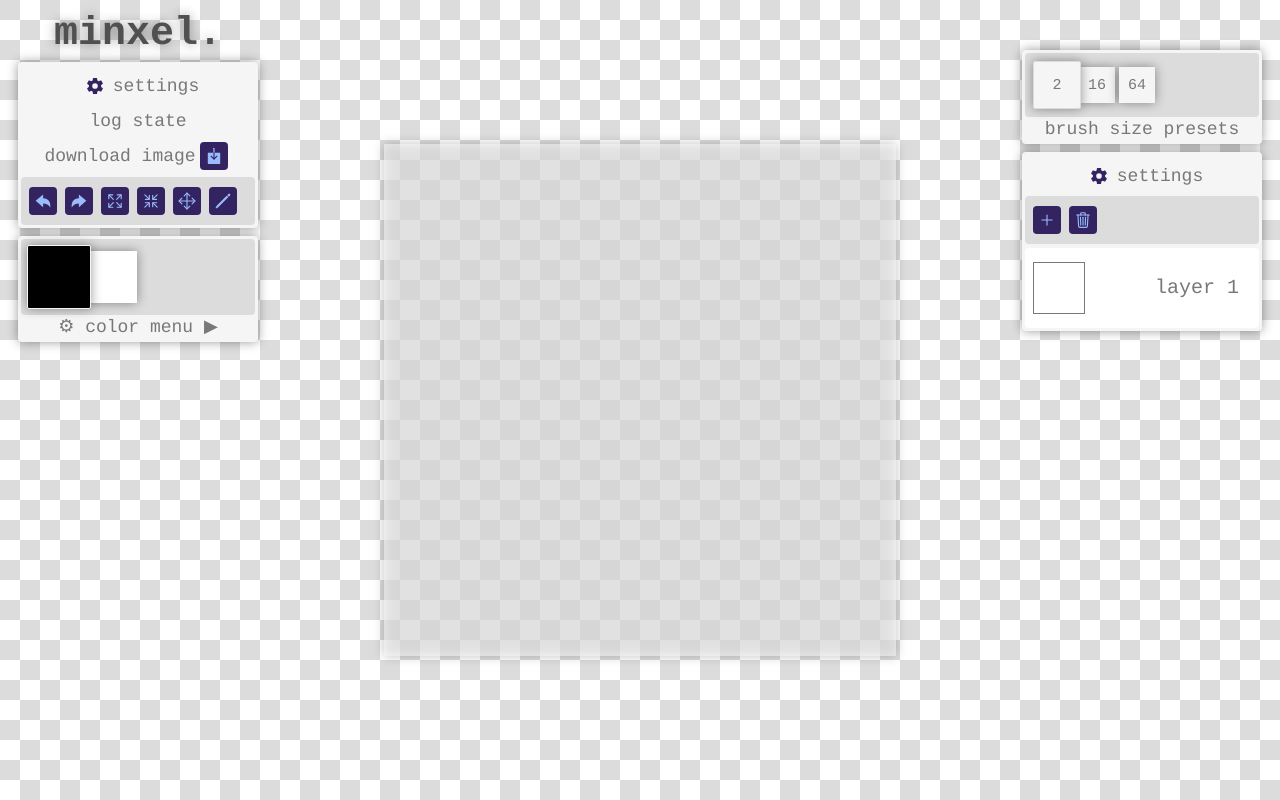
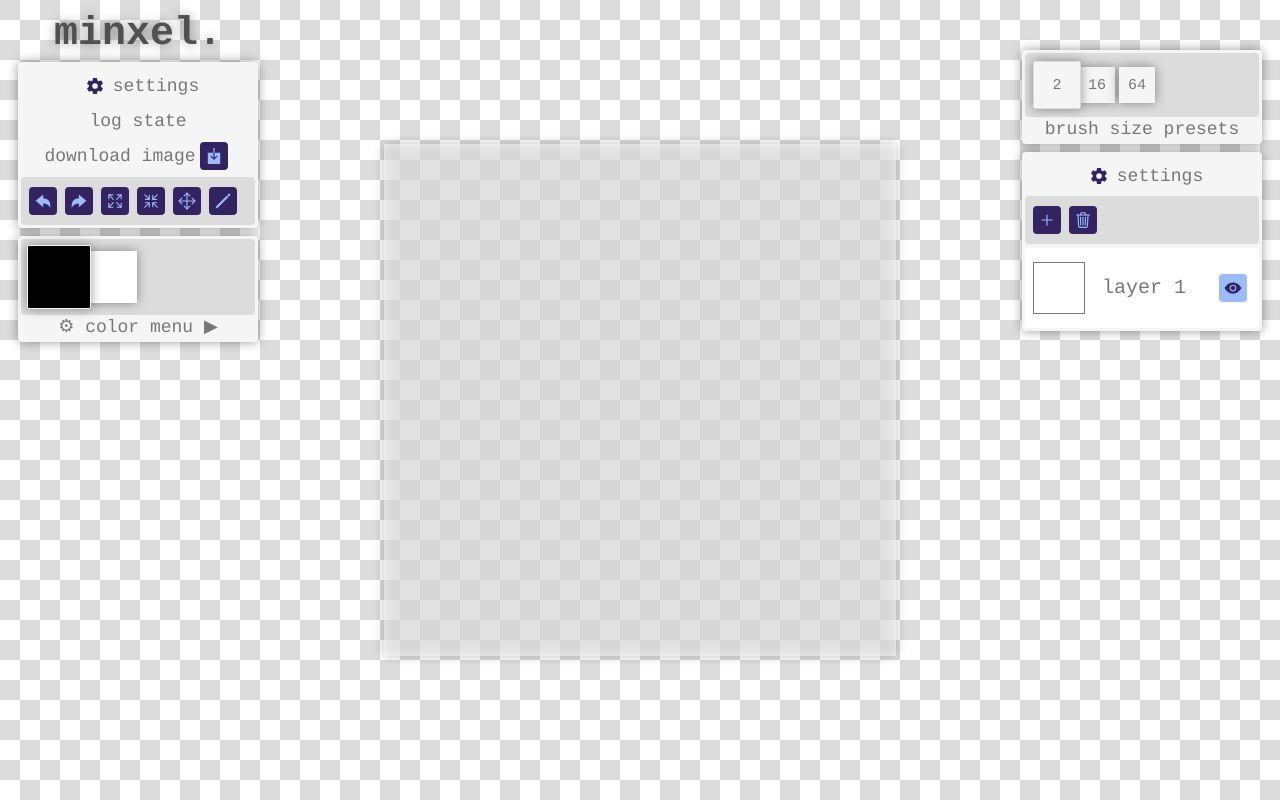
Before and after one commit to cyan-oj/minxel, a React (Vite) app: page / in a window 1280 px wide. Both pictures are taken after a click on the button "start drawing!". Built offline with nearby package versions, Linux system fonts and the light colour scheme.

Commit message:
can toggle layer visibility

```diff
--- a/src/Workspace/LayerDisplay.jsx
+++ b/src/Workspace/LayerDisplay.jsx
@@ -4,8 +4,10 @@ function LayerDisplay({ layer, width, height, visible }) {
   const layerID = useRef(`layer ${layer.id}`)
 
   useEffect(() => {
-    const parent = document.getElementById( layerID.current )
-    parent.appendChild( layer.canvas )
+    if ( visible ){
+      const parent = document.getElementById( layerID.current )
+      parent.appendChild( layer.canvas )
+    }
   }, [visible])
 
   return (
--- a/src/Workspace/LayerPreview.jsx
+++ b/src/Workspace/LayerPreview.jsx
@@ -1,7 +1,9 @@
 import { useEffect, useRef } from "react";
 import "./Layers.css"
+import { ReactComponent as EyeIcon } from '../assets/icons/sharp-icons/eye-sharp.svg'
+import { ReactComponent as EyeOffIcon } from '../assets/icons/sharp-icons/eye-off-sharp.svg'
 
-function LayerPreview( { layer, id, stroke, activeLayer } ) {
+function LayerPreview( { layer, id, stroke, activeLayer, dispatch } ) {
   const preview = useRef();
 
   useEffect(() => {
@@ -13,6 +15,12 @@ function LayerPreview( { layer, id, stroke, activeLayer } ) {
     <div id={ id } className={ Number(activeLayer) === id ? "active-layer" : "layer-preview" }>
       <canvas ref={ preview } className="layer-thumbnail" width={ 50 } height={ 50 } />
       <p className="layer-name">{ layer.name }</p>
+      { layer.visible &&
+        <EyeIcon className="icon-active" onClick={() => dispatch({ type: "toggleVisibility", payload: { index: id, visible: layer.visible }})}/>
+      }
+      { !layer.visible &&
+        <EyeOffIcon className="icon" onClick={() => dispatch({ type: "toggleVisibility", payload: { index: id, visible: layer.visible }})}/>
+      }
     </div>
   )
 }
--- a/src/Workspace/Layers.jsx
+++ b/src/Workspace/Layers.jsx
@@ -25,7 +25,7 @@ function Layers({ layers, stroke, activeLayer, dispatch }) {
     <div key={ layer.id } draggable
       onDragStart={ () => dragStart( idx )}
       onDragEnter={ e => dragEnter( idx, Number(e.target.id), layers )}>
-      <LayerPreview id={ idx } layer={ layer } stroke={ stroke } activeLayer={ activeLayer } />
+      <LayerPreview id={ idx } layer={ layer } stroke={ stroke } activeLayer={ activeLayer } dispatch={ dispatch } />
     </div>
   )
 
--- a/src/Workspace/Workspace.jsx
+++ b/src/Workspace/Workspace.jsx
@@ -127,6 +127,7 @@ function Workspace( props ) {
   }
 
   const draw = ( evt, gl ) => {
+    // don't draw on invisible layer!
     if ( evt.buttons !== 1 ) {
       setPosition( evt )
       return
--- a/src/Workspace/WorkspaceReducer.js
+++ b/src/Workspace/WorkspaceReducer.js
@@ -65,6 +65,14 @@ export const workSpaceReducer = ( state, action ) => {
       return { ...state, activeLayer: payload }
     case "layers": // payload: [ new layer arrangement ]
       return { ...state, layers: [ ...payload ]}
+    case "toggleVisibility": //payload: index, visible
+      const { index, visible } = payload
+      const newLayers = [ ...state.layers ]
+      const newLayer = { ...newLayers[index] }
+      newLayer.visible = !visible
+      newLayers[index] = newLayer
+      console.log(visible)
+      return { ...state, layers: [ ...newLayers ]}
     case "addLayer": {
       const newLayer = createLayer( state.width, state.height, state.newLayerNo )
       return {
```
